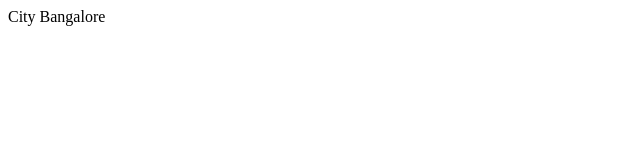
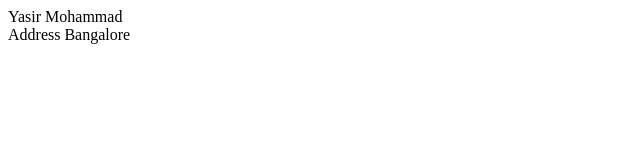
Before and after one commit to yasir-nextleap/fwdf-learn-github, a plain HTML site: page index.html in a window 1280 px wide. Shown: the whole page, without its empty margins (0-640 px from the left). Drawn offline with Linux system fonts and the light colour scheme.

Commit message:
Adding Address

```diff
--- a/index.html
+++ b/index.html
@@ -1,5 +1,7 @@
 <html>
 <body>
- <div>City Bangalore</div>
+ <div>Yasir Mohammad</div>
+ <div>Address Bangalore</div>
+
 </body>
 </html>
```
